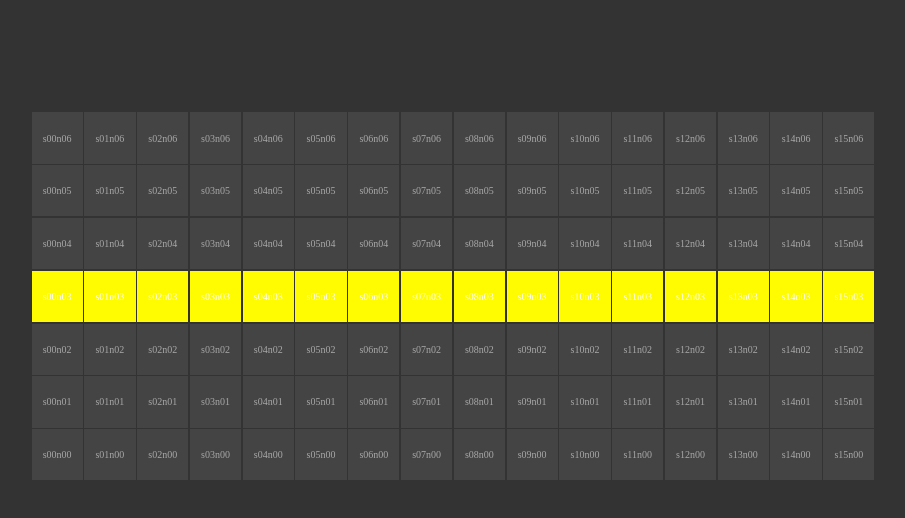
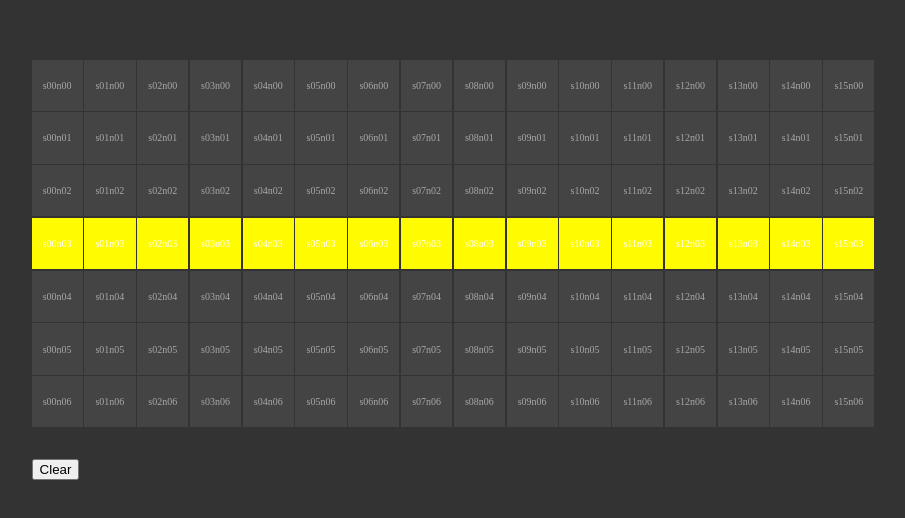
Before and after one commit to teetow/elementary_grid, a React (Create React App) app: page / in a window 1280 px wide. Shown: the part 130-648 px from the top of the page, without its empty margins (187-1092 px from the left). Built offline with nearby package versions, Linux system fonts and the light colour scheme; the HTML template or start-up script is replaced by a standard one; a web font is replaced by a local one.

Commit message:
feat: grid MVP

```diff
--- a/src/App.tsx
+++ b/src/App.tsx
@@ -14,7 +14,13 @@ function App() {
     setNotes(theNotes);
   };
 
-  return <Grid notes={notes} onToggleNote={toggleNote} />;
+  return (
+    <Grid
+      notes={notes}
+      onToggleNote={toggleNote}
+      onClear={() => setNotes(getTestSequence(16))}
+    />
+  );
 }
 
 export default App;
--- a/src/ui/Grid.scss
+++ b/src/ui/Grid.scss
@@ -1,4 +1,9 @@
 .gs-grid {
+  display: grid;
+  gap: 2em;
+}
+
+.gs-grid__field {
   --columns: 16;
   --rows: 7;
   display: grid;
--- a/src/ui/Grid.tsx
+++ b/src/ui/Grid.tsx
@@ -1,5 +1,5 @@
 import classnames from "classnames";
-import { CSSProperties } from "react";
+import { CSSProperties, useEffect, useState } from "react";
 
 import "./Grid.scss";
 
@@ -36,6 +36,7 @@ const Key = ({ step, note, label, state, onToggle }: KeyProps) => {
 type Props = {
   notes: number[];
   onToggleNote: (step: number, note: number) => void;
+  onClear: () => void;
 };
 
 const range = (n: number, start: number = 0) => [
@@ -64,21 +65,69 @@ const makeGridNotes = (notes: number[]) => {
   return newNotes;
 };
 
-const Grid = ({ notes, onToggleNote }: Props) => {
+type PaintMode = "none" | "fill" | "clear";
+
+const Grid = ({ notes, onToggleNote, onClear }: Props) => {
+  const [paintMode, setPaintMode] = useState<PaintMode>("none");
+
+  const handleMouseUp = () => setPaintMode("none");
+
+  const handleMouseDown = (step: number, note: number) => {
+    const notePos = 1 << note;
+
+    if ((notes[step] & notePos) === notePos) {
+      setPaintMode("clear");
+    } else {
+      setPaintMode("fill");
+    }
+
+    onToggleNote(step, note);
+  };
+
+  const handlePaint = (step: number, note: number) => {
+    const notePos = 1 << note;
+
+    if (paintMode === "fill" && (notes[step] & notePos) !== notePos) {
+      onToggleNote(step, note);
+    }
+
+    if (paintMode === "clear" && (notes[step] & notePos) === notePos)
+      onToggleNote(step, note);
+  };
+
+  useEffect(() => {
+    document.addEventListener("mouseup", handleMouseUp);
+
+    return () => {
+      document.removeEventListener("mouseup", handleMouseUp);
+    };
+  });
+
   return (
     <div className="gs-grid">
+      <div className="gs-grid__field">
         {makeGridNotes(notes).map(
           ({ key, step, note, state, label }: StepNote) => (
+            <div
+              key={key}
+              className="gs-grid__trigger"
+              onMouseEnter={() => paintMode !== "none" && handlePaint(step, note)}
+              onMouseDown={() => handleMouseDown(step, note)}
+            >
               <Key
-            key={key}
                 note={note}
                 step={step}
                 onToggle={() => onToggleNote(step, note)}
                 state={state}
                 label={label}
               />
+            </div>
           )
         )}
+      </div>
+      <div className="gs-grid__toolbar">
+        <button onClick={onClear}>Clear</button>
+      </div>
     </div>
   );
 };
```
Lines whose indentation alone changed are shown as unchanged.
